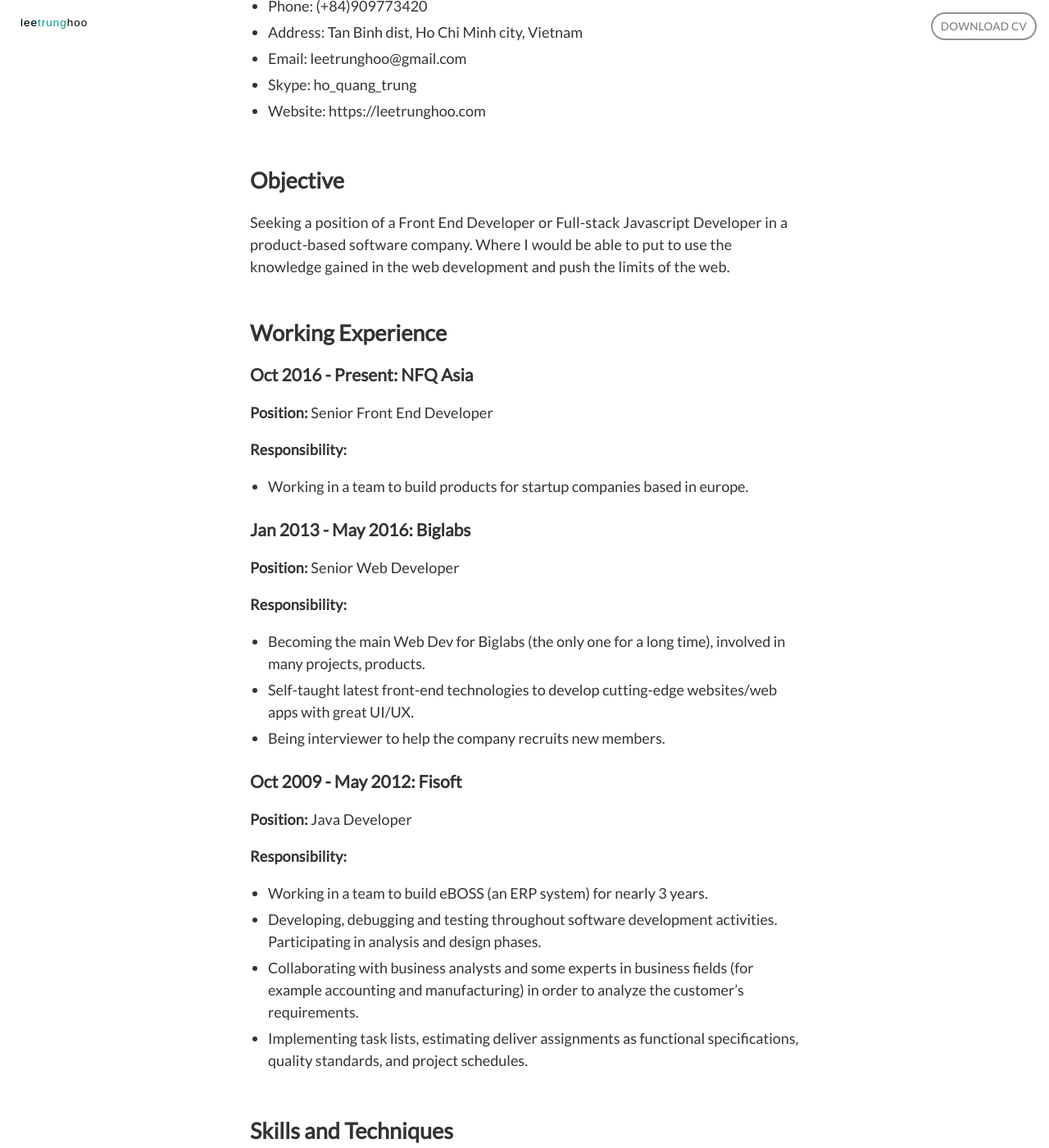
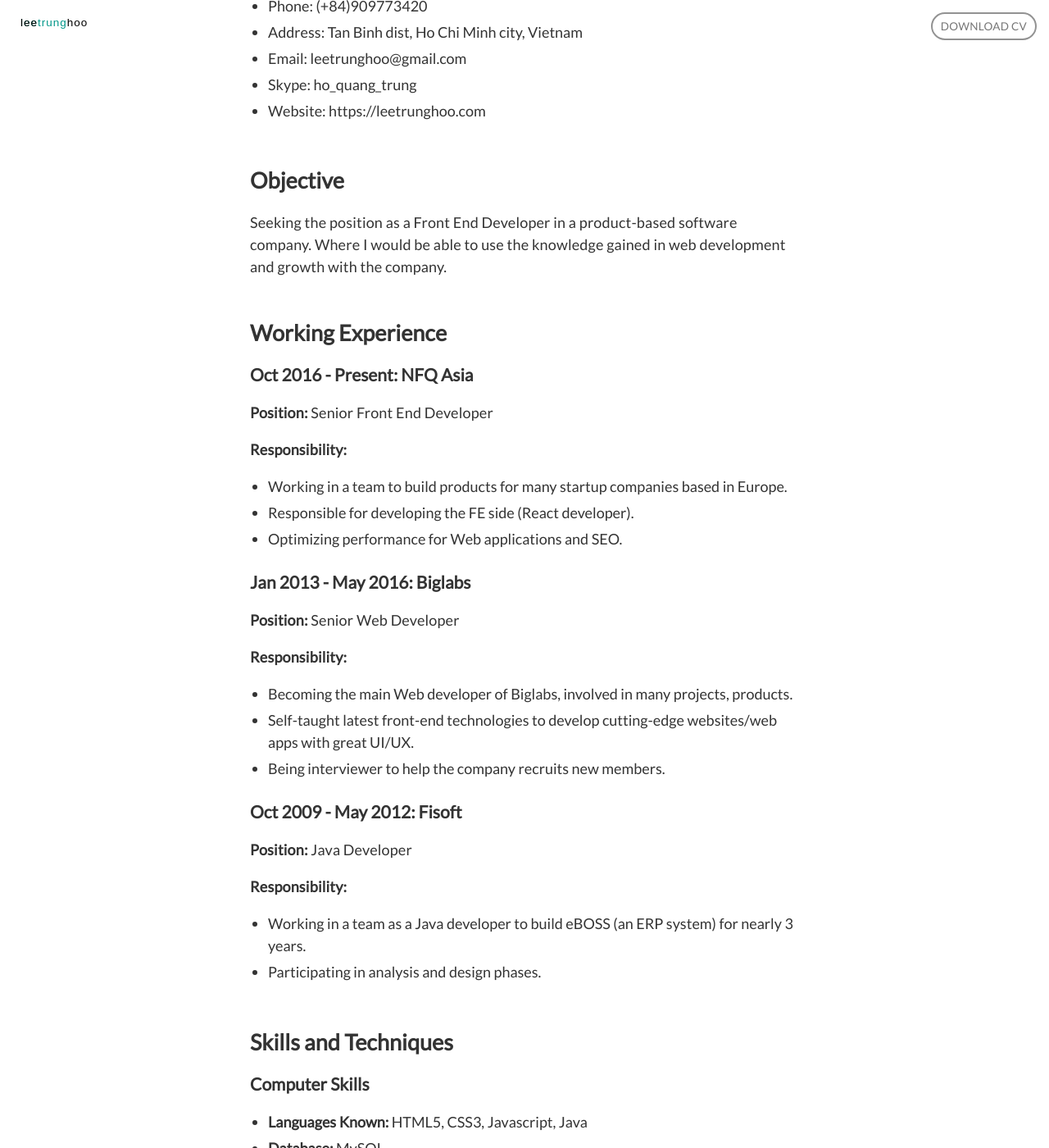
Before and after one commit to leetrunghoo/leetrunghoo.github.io, a Jekyll site: the page built from cv/index.md, in a window 1280 px wide and 1400 px high, scrolled down 318 px. Shown: the whole window at 82% size. Built offline with Jekyll 4.4.1, drawn with Linux system fonts in a browser that asks for light colours; nearby versions of some CDN libraries; some web fonts are replaced; comment, search, counter and statistics services are not loaded; some of the changed text lies outside the part shown.

Commit message:
Update CV

```diff
--- a/_data/cv.yml
+++ b/_data/cv.yml
@@ -8,109 +8,108 @@ basic:
   website: https://leetrunghoo.com
   github: https://github.com/leetrunghoo
 
-objective: Seeking a position of a Front End Developer or Full-stack Javascript Developer in a product-based software company. Where I would be able to put to use the knowledge gained in the web development and push the limits of the web.
+objective: Seeking the position as a Front End Developer in a product-based software company. Where I would be able to use the knowledge gained in web development and growth with the company.
 
 skills_detail:
-- name: HTML5
-  score: 9
-- name: CSS3
-  score: 9
-- name: Javascript
-  score: 9
-- name: Java
-  score: 5
+  - name: HTML5
+    score: 9
+  - name: CSS3
+    score: 9
+  - name: Javascript
+    score: 9
+  - name: Java
+    score: 5
 
 skills:
   - type: Computer Skills
     description:
     details:
-    - name: Languages Known
-      description: HTML5, CSS3, Javascript, Java
-    - name: Database
-      description: MySQL, MongoDB
-    - name: OS
-      description: MacOS, Linux, Windows
-    - name: Tools
-      description: Sublime Text, Netbeans
-    - name: Patterns and Techniques
-      description: OOP, MVC, MVVM, REST, Performance Optimisation Techniques
-    - name: Others
-      description: React, Vue, Webpack, Gulp, Bootstrap, SASS, Jekyll, Backbone, Service Worker, Git, JIRA
+      - name: Languages Known
+        description: HTML5, CSS3, Javascript, Java
+      - name: Database
+        description: MySQL
+      - name: OS
+        description: MacOS, Linux, Windows
+      - name: Tools
+        description: VS Code
+      - name: Patterns and Techniques
+        description: OOP, MVC, MVVM, REST, Performance Optimisation Techniques
+      - name: Others
+        description: React, Nextjs, Webpack, Gulp, SASS, Git, JIRA
   - type: Languages Skills
     description:
     details:
-    - name: English
-      description: fluent (IELTS 6.5)
-    - name: Vietnamese
-      description: native
+      - name: English
+        description: fluent (IELTS 6.5)
+      - name: Vietnamese
+        description: native
   - type: Soft Skills
     description: Communication, Teamwork, Self-taught, Presentation.
     details:
 
 works:
-- company: NFQ Asia
-  position: Senior Front End Developer
-  time: Oct 2016 - Present
-  description:
-  - Working in a team to build products for startup companies based in europe.
-- company: Biglabs
-  position: Senior Web Developer
-  time: Jan 2013 - May 2016
-  description:
-  - Becoming the main Web Dev for Biglabs (the only one for a long time), involved in many projects, products.
-  - Self-taught latest front-end technologies to develop cutting-edge websites/web apps with great UI/UX.
-  - Being interviewer to help the company recruits new members.
-- company: Fisoft
-  position: Java Developer
-  time: Oct 2009 - May 2012
-  description:
-  - Working in a team to build eBOSS (an ERP system) for nearly 3 years.
-  - Developing, debugging and testing throughout software development activities. Participating in analysis and design phases.
-  - Collaborating with business analysts and some experts in business fields (for example accounting and manufacturing) in order to analyze the customer’s requirements.
-  - Implementing task lists, estimating deliver assignments as functional specifications, quality standards, and project schedules.
+  - company: NFQ Asia
+    position: Senior Front End Developer
+    time: Oct 2016 - Present
+    description:
+      - Working in a team to build products for many startup companies based in Europe.
+      - Responsible for developing the FE side (React developer).
+      - Optimizing performance for Web applications and SEO.
+  - company: Biglabs
+    position: Senior Web Developer
+    time: Jan 2013 - May 2016
+    description:
+      - Becoming the main Web developer of Biglabs, involved in many projects, products.
+      - Self-taught latest front-end technologies to develop cutting-edge websites/web apps with great UI/UX.
+      - Being interviewer to help the company recruits new members.
+  - company: Fisoft
+    position: Java Developer
+    time: Oct 2009 - May 2012
+    description:
+      - Working in a team as a Java developer to build eBOSS (an ERP system) for nearly 3 years.
+      - Participating in analysis and design phases.
 
 education:
-- school: University of Greenwich
-  degree: Bachelor's degree, Computing
-  time: 2013
-- school: NIIT
-  degree: College, Software Engineering
-  time: 2009
+  - school: University of Greenwich
+    degree: Bachelor's degree, Computing
+    time: 2013
+  - school: NIIT
+    degree: College, Software Engineering
+    time: 2009
 
 hobbies:
-- Playing & learning musical instruments. Singing.
-- Learning latest web technologies. Making pet projects for practice.
-- Joining English speaking club and making new friends.
+  - Love sports, such as badminton, running.
+  - Playing and learning musical instruments.
+  - Joining English speaking club and making new friends.
 
 references:
-- name: Ms. Tran Thi Dan Que
-  position: Head of R&D at Biglabs.
-  phone: (+84)1256618882
-  skype: quetranthidan
-  email: que.tran@big-labs.com
-- name: Mr. Le Quang Tri
-  position: Project Director at Fisoft.
-  phone: (+84)903935802
-  email: trilq@fisoft.com.vn
+  - name: Mr. Bao Vu
+    position: Line Manager at NFQ Asia
+    phone: (+84)909416614
+    email: bao.vu@nfq.asia
+  - name: Mr. Trung Phan
+    position: Project Manager at NFQ
+    phone: (+84)919190822
+    email: trung.phan@nfq.asia
 
 theysay:
-- name: Que Tran
-  avatar: /assets/img/avatar/quetran.jpg
-  position: Head of R&D at Biglabs.
-  message: Trung is a fast learner and pays attention to detail. He starts a project with a lot of energy and enthusiasm, but they will decrease with time. He needs to be filled up the energy at the end of a phase.
-  email: que.tran@big-labs.com
-  linkedin:
+  - name: Que Tran
+    avatar: /assets/img/avatar/quetran.jpg
+    position: Head of R&D at Biglabs.
+    message: Trung is a fast learner and pays attention to detail. He starts a project with a lot of energy and enthusiasm, but they will decrease with time. He needs to be filled up the energy at the end of a phase.
+    email: que.tran@big-labs.com
+    linkedin:
 
-- name: An Tran
-  avatar: /assets/img/avatar/antran.jpg
-  position: Leader/PM at Biglabs.
-  message: Well, Trung is a funny and easygoing guy to work with. Over several completed projects, he proves himself a hardcore front-end developer with a practical and result-oriented mindset that brings tangible and valuable benefit to our company. Cannot recommend him enough.
-  email: an.tran@big-labs.com
-  linkedin: an-tran-8624695
+  - name: An Tran
+    avatar: /assets/img/avatar/antran.jpg
+    position: Leader/PM at Biglabs.
+    message: Well, Trung is a funny and easygoing guy to work with. Over several completed projects, he proves himself a hardcore front-end developer with a practical and result-oriented mindset that brings tangible and valuable benefit to our company. Cannot recommend him enough.
+    email: an.tran@big-labs.com
+    linkedin: an-tran-8624695
 
-- name: Hai Ngo
-  avatar: /assets/img/avatar/haingo.jpg
-  position: Leader/PM at Biglabs.
-  message: Trung is friendly when works with other members. He has good skills in web developing and active in high work load environment.
-  email: hai.ngo@big-labs.com
-  linkedin: hai-ngo-196b206a
+  - name: Hai Ngo
+    avatar: /assets/img/avatar/haingo.jpg
+    position: Leader/PM at Biglabs.
+    message: Trung is friendly when works with other members. He has good skills in web developing and active in high work load environment.
+    email: hai.ngo@big-labs.com
+    linkedin: hai-ngo-196b206a
```
